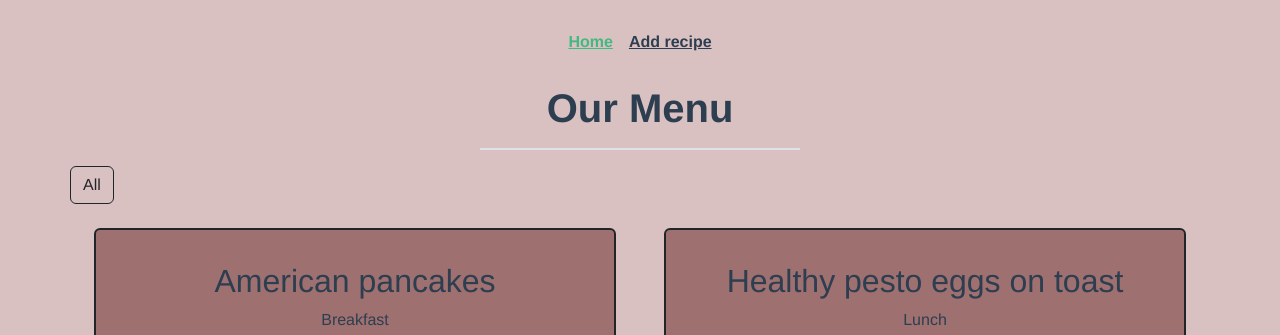
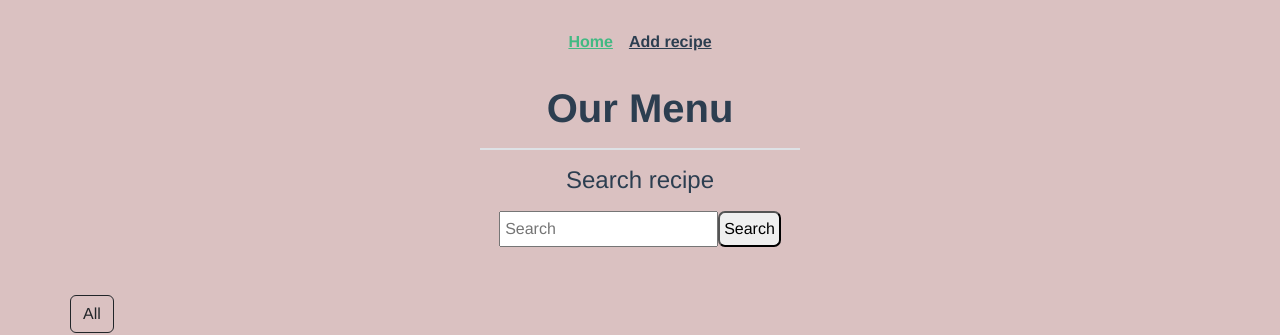
Before and after one commit to BiancaSeleveschi/recipe-app, a Vue app: page / in a window 1280 px wide. Shown: the top 335 px of the page. Built offline with nearby package versions, Linux system fonts and the light colour scheme.

Commit message:
add search method to Recipes

```diff
--- a/src/views/Recipes.vue
+++ b/src/views/Recipes.vue
@@ -2,10 +2,23 @@
   <div>
     <h1 class="fw-bold">Our Menu</h1>
     <div class="border border-bottom w-25 m-auto mt-3"></div>
+    <h4 class="m-3">Search recipe</h4>
+    <div class="m-auto">
+      <input
+        v-model="recipeTitle"
+        class="p-1"
+        type="text"
+        placeholder="Search"
+      />
+      <button class="p-1" id="search-button" @click="search">Search</button>
+      <div v-show="showSearchedRecipe">
+        <ItemList :recipes="searchedRecipe" />
+      </div>
+    </div>
     <div
       v-for="(category, index) in categories"
       :key="index"
-      class="d-inline-block m-3"
+      class="d-inline-block m-5"
     >
       <CategoryButtons
         :category="category"
@@ -35,20 +48,35 @@ export default {
       indexButtonCategory: -1,
       showRecipe: true,
       recipes: this.$store.state.recipes,
+      recipeTitle: "",
+      recipeTitle2: "",
+      showSearchedRecipe: false,
     };
   },
   computed: {
     categories() {
       return this.$store.getters.getAllCategories();
     },
+    searchedRecipe() {
+      return this.recipes.filter((recipe) =>
+        recipe.title.includes(this.recipeTitle)
+      );
+    },
   },
   methods: {
     filterByCategory(category) {
+      return this.$store.getters.getRecipesByCategory(category);
+    },
+    search() {
+      this.showSearchedRecipe = true;
       this.showRecipe = false;
-      return this.$store.getters.getRecipesByCategory(category);
     },
   },
 };
 </script>
 
-<style></style>
+<style>
+#search-button {
+  border-radius: 7px;
+}
+</style>
```
